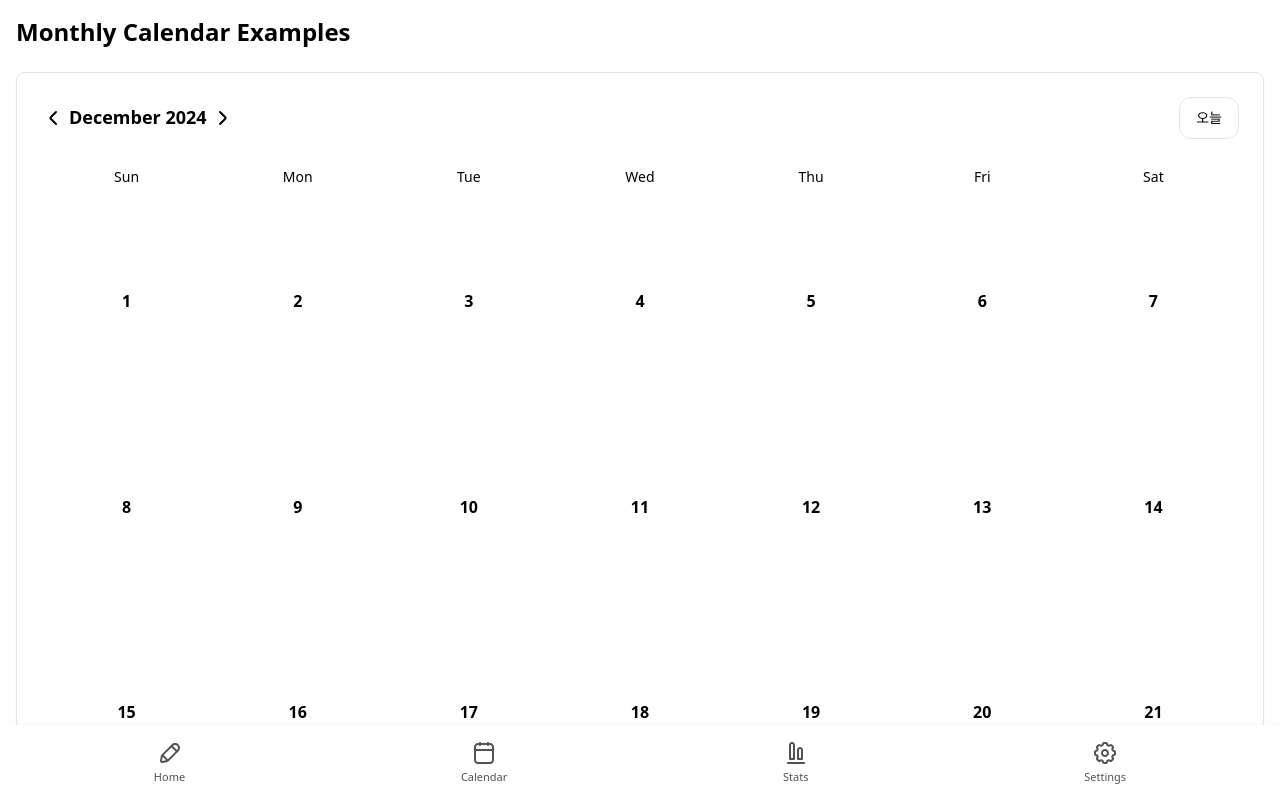
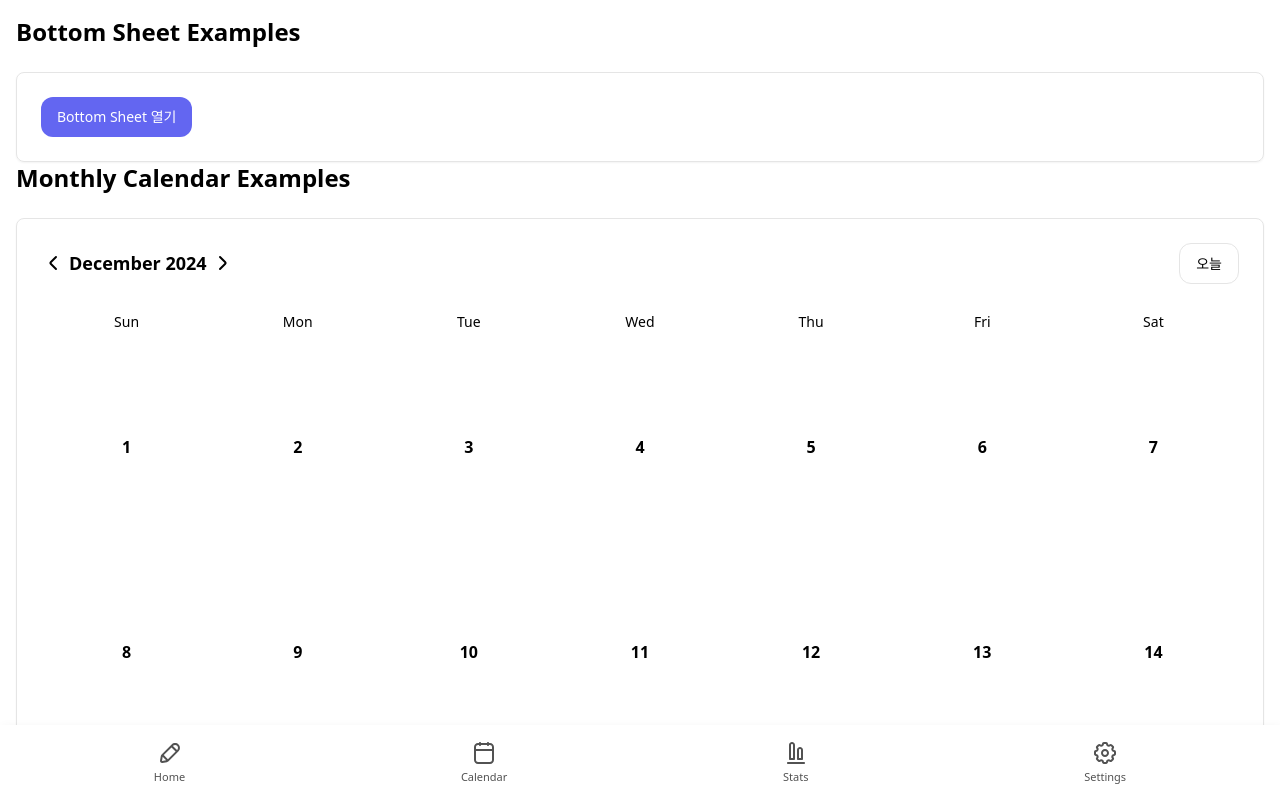
Before and after one commit to Leonamin/blood-sugar-tracker, a React (Vite) app: page /component-examples in a window 1280 px wide. Shown: the top 798 px of the page. Built offline with nearby package versions, Linux system fonts and the light colour scheme; what rxdb would draw is missing.

Commit message:
# ADD - 바텀시트 예제

```diff
--- a/src/pages/ComponentExamples.tsx
+++ b/src/pages/ComponentExamples.tsx
@@ -22,6 +22,7 @@ import { MonthlyCalendar, MonthlyCalendarHeader, MonthlyCalendarProvider } from
 import Badge from "@/1_components/ui/badge/badge";
 import { useState } from "react";
 import { Card } from "@/1_components/ui/card";
+import BottomSheet, { BottomSheetProvider, useBottomSheet } from "@/1_components/ui/overlay/bottomsheet/BottomSheet";
 // ... (기존 Home.tsx의 모든 import문)
 
 const ComponentExamples = () => {
@@ -62,6 +63,13 @@ const ComponentExamples = () => {
   // chip
   return (
     <div className="p-4 pb-20 animate-fade-in">
+
+      <h1 className="text-2xl font-bold mb-6">Bottom Sheet Examples</h1>
+      <Card className="p-6 space-y-4">
+        <BottomSheetProvider>
+          <BottomSheetExample />
+        </BottomSheetProvider>
+      </Card>
 
       <h1 className="text-2xl font-bold mb-6">Monthly Calendar Examples</h1>
       <Card className="p-6 space-y-4">
@@ -769,4 +777,16 @@ const MonthlyCalendarExample = () => {
   );
 };
 
+const BottomSheetExample = () => {
+  const { open } = useBottomSheet();
+  return (
+    <div>
+      <BottomSheet>
+        <div>Bottom Sheet 컨텐츠</div>
+      </BottomSheet>
+      <SolidButton onClick={open}>Bottom Sheet 열기</SolidButton>
+    </div>
+  );
+};
+
 export default ComponentExamples;
```
